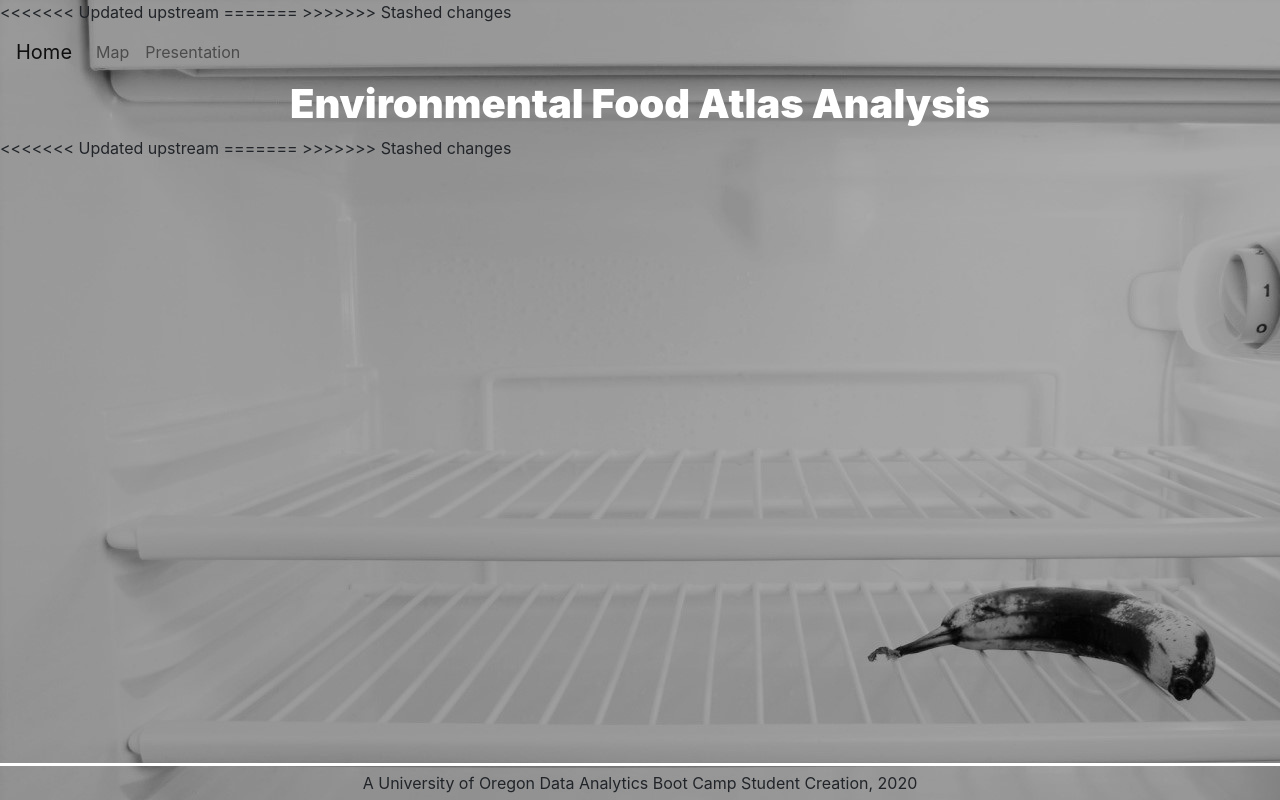
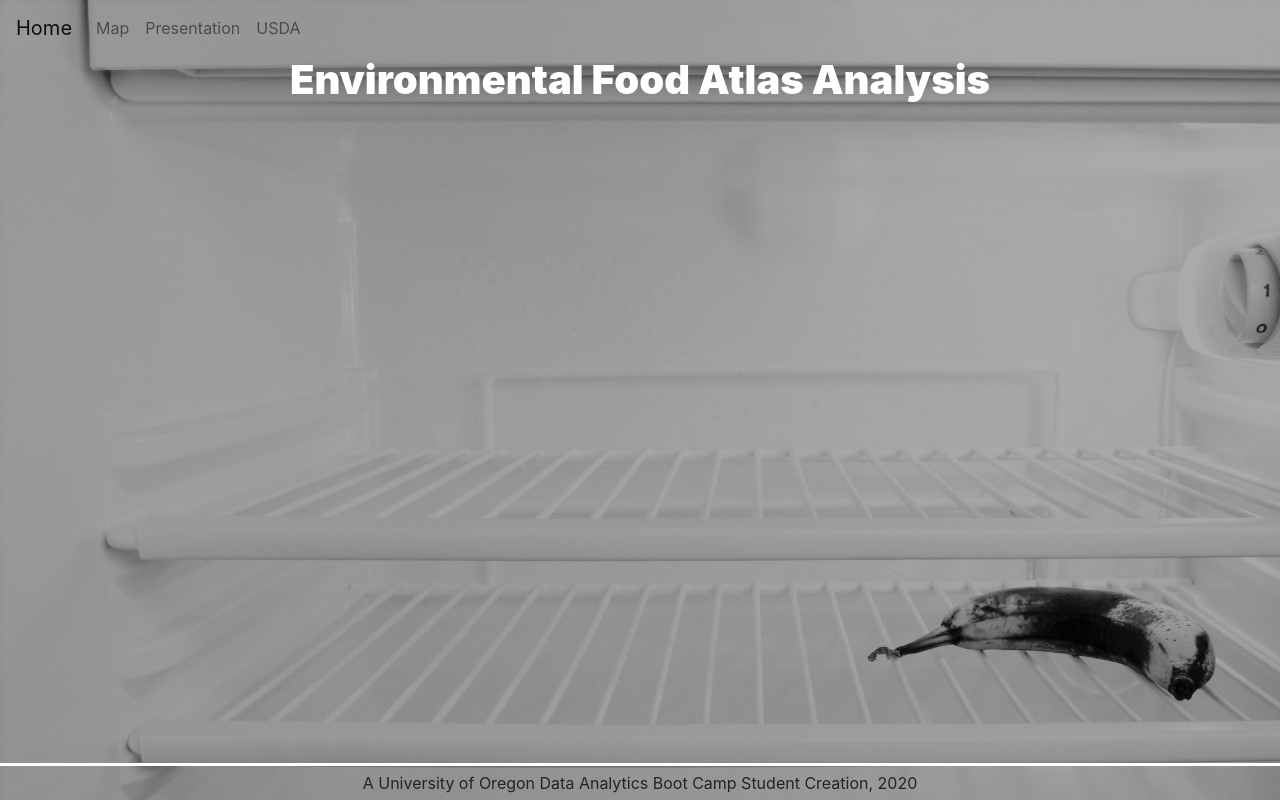
Before and after one commit to alexisophiek/FullyStacked_Project2, a Flask app: page / in a window 1280 px wide. Run offline with Flask 2, Linux system fonts and the light colour scheme; data that the repository does not hold is empty; parts of the project's set-up code (start-up, migrations or seed data) failed here and were passed over; some libraries are stand-ins or nearby versions.

Commit message:
merge fixes

```diff
--- a/app.py
+++ b/app.py
@@ -2,8 +2,10 @@ from application import create_app
 
 app = create_app()
 
+# file = "application/static/data/counties.json"
+
+
 if __name__ == '__main__':
-	# app.run(debug=True)
 	app.run(host='0.0.0.0')
 
 
--- a/application/datamunging.py
+++ b/application/datamunging.py
@@ -8,17 +8,14 @@ from sqlalchemy import *
 import sqlalchemy
 
 
-
-
-
 ################################
 # Load in the JSON File
-file="data/counties.json"
-def county():
-    with open(file, 'r') as f:
-        data = json.load(f)
-        return data
-    return data
+def county(file):
+	# file = "/data/counties_data"
+	with open(file, 'r', encoding = "ISO-8859-1") as f:
+		data = json.load(f)
+		return data
+	return data
 
 # data = county()
 
@@ -29,12 +26,15 @@ IF YOU ARE NOT SAM COOPER, ESQ -- PLEASE UNCOMMENT LINE 32 AND REMOVE LINE 31 FO
 DEFINITIONS OF engine =
 
 '''
-engine = create_engine(f'postgresql://postgres:Bl@st0ise18@localhost:5432/USDA_Foods')
+# engine = create_engine(f'postgresql://postgres:Bl@st0ise18@localhost:5432/USDA_Foods')
 # engine = create_engine(f'postgresql://postgres:postgres@localhost:5432/USDA_Foods')
 
+def food_data():
 
-# Read
-result_set = engine.execute("SELECT * FROM main")
-# for r in result_set:
-new = json.dumps([dict(r) for r in result_set])
-# print(new)
+	engine = create_engine(f'postgresql://postgres:Bl@st0ise18@localhost:5432/USDA_Foods')
+
+	result_set = engine.execute("SELECT * FROM main")
+	print(result_set)
+	food = json.dumps([dict(r) for r in result_set])
+	# print('food')
+	return food
--- a/application/routes.py
+++ b/application/routes.py
@@ -1,22 +1,33 @@
-from flask import Flask, render_template, redirect, make_response
+from flask import Flask, render_template, redirect, make_response, jsonify
 from flask import request, render_template, make_response
 from flask import current_app as app
-from .datamunging import county
+from .datamunging import county, food_data
 
 @app.route("/")
 @app.route("/index")
 def index():
-    return render_template('index.html', title='Home')
+	return render_template('index.html', title='Home')
 
 @app.route("/map")
 def map():
-    return render_template('map.html', title="Map")
+	return render_template('map.html', title="Map")
 
 @app.route("/presentation")
 def presentation():
-    return render_template('presentation.html', title='Presentation')
+	return render_template('presentation.html', title='Presentation')
 
 @app.route("/counties_data")
 def counties_data():
-	county()
+	file = "application/static/data/counties.json"
+	data = county(file)
 	return jsonify(data)
+
+@app.route("/usda")
+def usda_food():
+	food_data()
+	return render_template('usda.html')
+
+@app.route("/usda_data")
+def usda():
+	data = food_data()
+	return data
--- a/application/static/js/map.js
+++ b/application/static/js/map.js
@@ -1,7 +1,7 @@
 // var health = 'HEALTH.csv'
 var scores = []
 var data
-// var endpoint = "/counties_data"
+
 
 // counties_endpoint(endpoint, myMap)
 
@@ -9,12 +9,13 @@ var data
 
 // var
 
-function counties_endpoint(endpoint, myMap) {
+function counties_endpoint() {
+  var endpoint = "/counties_data"
+// function counties_endpoint(endpoint, myMap) {
 
-  // var counties = L.layerGroup();
-
-      d3.json("/counties_data", function(data) {
-        console.log(data.length())
+      d3.json(endpoint, function(data) {
+      // d3.json("/counties_data", function(data) {
+        // console.log(data.length())
         // var counties = L.tileLayer(endpoint, {
         //   attribution: 'idk',
         //   maxZoom: 9,
@@ -51,10 +52,15 @@ function counties_endpoint(endpoint, myMap) {
       Counties: counties
     }
 
-    return overlayMaps
+          L.control.layers(overlayMaps).addTo(myMap);
+
+
   });
+      // L.control.layers(overlayMaps).addTo(myMap);
+    // return overlayMaps
   // L.control.layers(county_layer).addTo(myMap);
 }
+// return overlayMaps
 
 // THIS MARKS THE END OF THE FUNCTION CALLED counties_endpoint()
 // THIS MARKS THE END OF THE FUNCTION CALLED counties_endpoint()
@@ -75,5 +81,7 @@ function onEachFeature(feature, layer) {
 //   // createMap(county_layer, streetmap, darkmap);
 // }
 
-L.control.layers(overlayMaps).addTo(map);
+counties_endpoint()
+
+// L.control.layers(overlayMaps).addTo(myMap);
 console.log('done')
--- /dev/null
+++ b/application/static/js/usda.js
@@ -0,0 +1,11 @@
+var url = '/usda_data'
+
+function dataCheck(data){
+	var data_type = typeof(data)
+	var data_length = typeof(data_length)
+
+}
+
+d3.request(url, function(data) {
+	dataCheck(data)
+})
--- a/application/templates/dependencies.html
+++ b/application/templates/dependencies.html
@@ -10,10 +10,7 @@
         <link rel="stylesheet" href="https://stackpath.bootstrapcdn.com/bootstrap/4.3.1/css/bootstrap.min.css" integrity="sha384-ggOyR0iXCbMQv3Xipma34MD+dH/1fQ784/j6cY/iJTQUOhcWr7x9JvoRxT2MZw1T" crossorigin="anonymous">
         <!-- d3 JS CDN v5-->
         <script src="https://d3js.org/d3.v5.min.js"></script>
-<<<<<<< Updated upstream
-=======
         <!-- d3 JS CDN v5-->
->>>>>>> Stashed changes
         <script src="https://d3js.org/d3.v4.min.js"></script>
         <!-- Leaflet CSS 1.6.0 -->
         <link rel="stylesheet" href="https://unpkg.com/leaflet@1.6.0/dist/leaflet.css" integrity="sha512-xwE/Az9zrjBIphAcBb3F6JVqxf46+CDLwfLMHloNu6KEQCAWi6HcDUbeOfBIptF7tcCzusKFjFw2yuvEpDL9wQ==" crossorigin=""/>
--- a/application/templates/foot.html
+++ b/application/templates/foot.html
@@ -4,10 +4,6 @@
 </footer>
 <script type="text/javascript" src="static/js/config.js"></script>
 <script src="static/js/logic.js"></script>
-
-<<<<<<< Updated upstream
-
-=======
->>>>>>> Stashed changes
 <script src="static/js/init_map.js"></script>
 <script src="static/js/map.js"></script>
+<script src="static/js/usda.js"></script>
--- a/application/templates/nav.html
+++ b/application/templates/nav.html
@@ -7,6 +7,7 @@
       <div class="navbar-nav">
           <a class="nav-link" href="map">Map</a>
           <a class="nav-link" href="presentation">Presentation</a>
+          <a class="nav-link" href="usda">USDA</a>
       </div>
       </div>
   </nav>
```
Also changed, not shown: application/templates/usda.html (added, +11 -0 lines), 4 other files.
